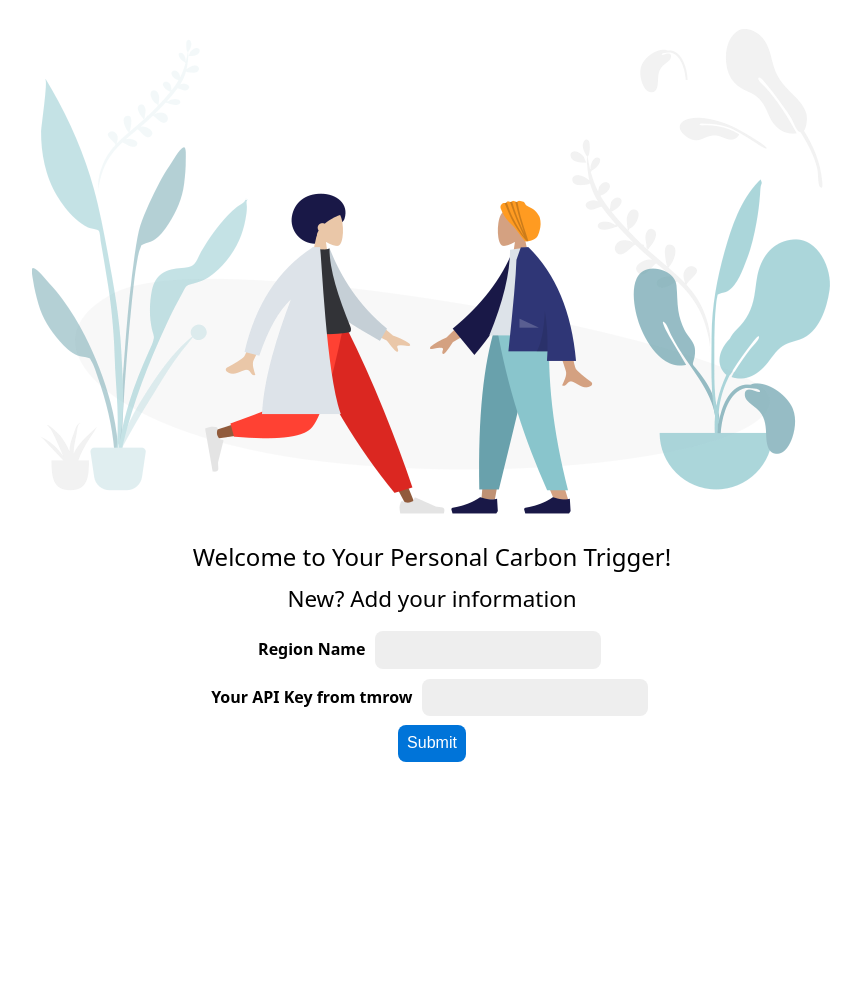
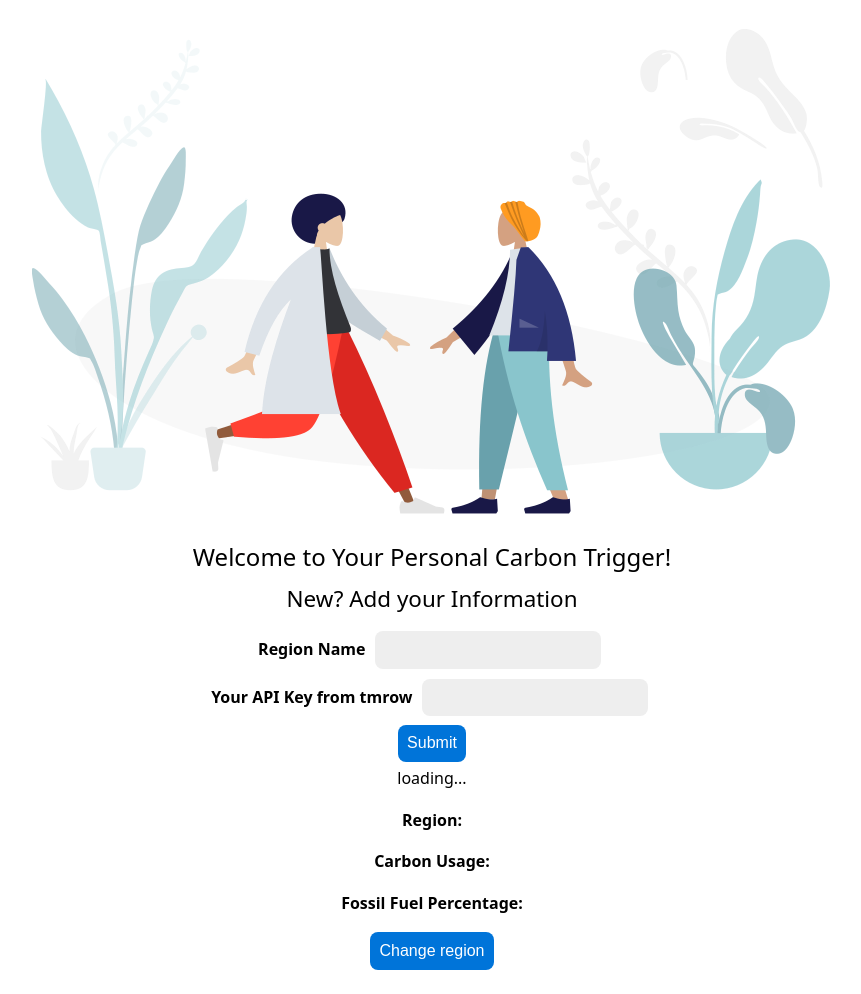
Before and after one commit to havido/Carbon-Usage-Extension, a browser extension: page dist/index.html in a window 1280 px wide. Shown: the whole page, without its empty margins (208-1069 px from the left). Before the commit the page ends 800 px from the top, so only its background shows below. Drawn offline with Linux system fonts and the light colour scheme.

Commit message:
done html

```diff
--- a/dist/index.html
+++ b/dist/index.html
@@ -14,9 +14,10 @@
 	<div>
 		<h1>Welcome to Your Personal Carbon Trigger!</h1>
 	</div>
+
 	<form class="form-data" autocomplete="on">
 		<div>
-			<h2>New? Add your information</h2>
+			<h2>New? Add your Information</h2>
 		</div>
 		<div>
 			<label for="region">Region Name</label>
@@ -28,6 +29,19 @@
 		</div>
 		<button class="search-btn">Submit</button>
 	</form>
+
+	<div class="results">
+		<div class="loading">loading...</div>
+		<div class="errors"></div>
+		<div class="data"></div>
+		<div class="result-container">
+			<p><strong>Region: </strong<span class="my-region"></span></p>
+			<p><strong>Carbon Usage: </strong<span class="carbon-usage"></span></p>
+			<p><strong>Fossil Fuel Percentage: </strong<span class="fossil-fuel"></span></p>
+		</div>
+		<button class="clear-btn">Change region</button>
+	</div>
+
 	<script src="main.js"></script>
 </body>
 
```
